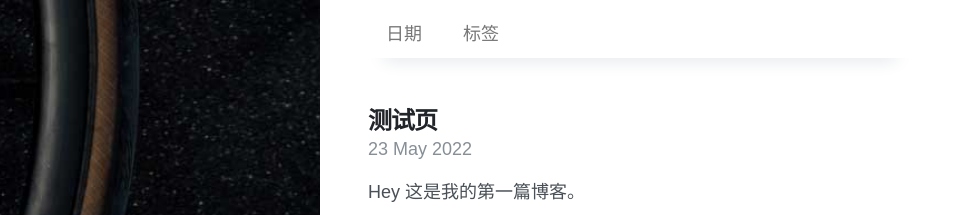
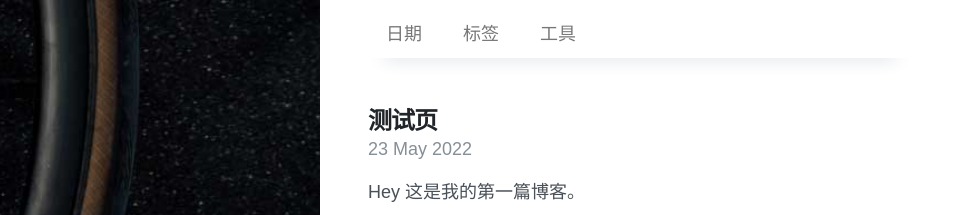
Before and after one commit to gaopengk/gaopengk.github.io, a Jekyll site: the page built from index.html, in a window 1280 px wide and 1002 px high. Shown: the top 215 px of the window, without its empty margins (0-975 px from the left). Built offline with Jekyll 4.4.1, drawn with Linux system fonts in a browser that asks for light colours; nearby versions of some CDN libraries; the list of posts is cut into pages by our own code.

Commit message:
Update archive.yml

```diff
--- a/_data/archive.yml
+++ b/_data/archive.yml
@@ -7,3 +7,6 @@
 - type: tags
   title: 标签
   url: /tags/
+- type: tools
+  title: 工具
+  url: /tools/
```
